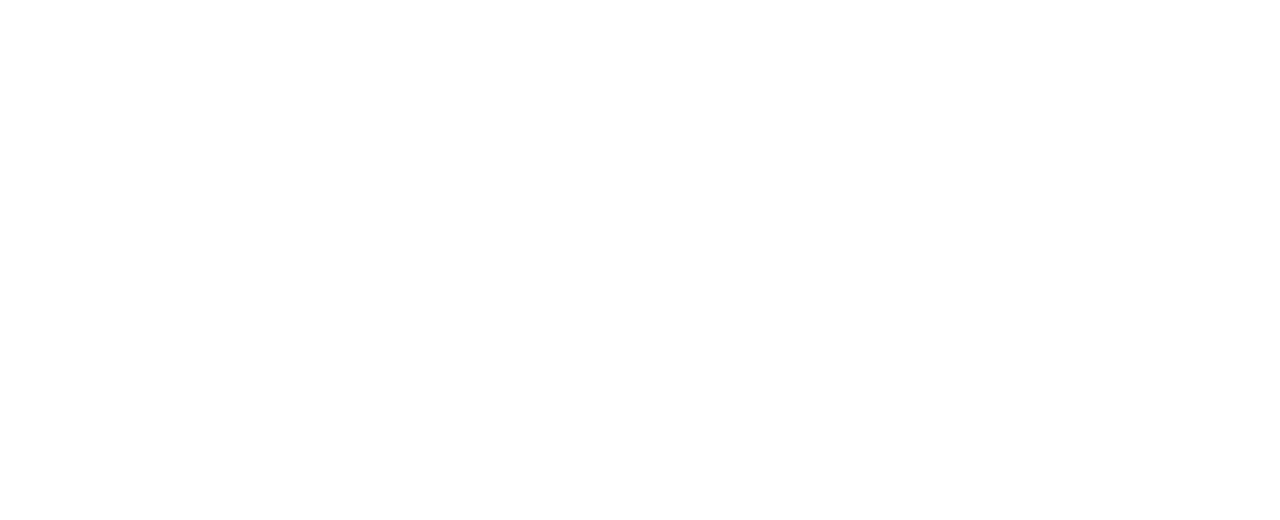
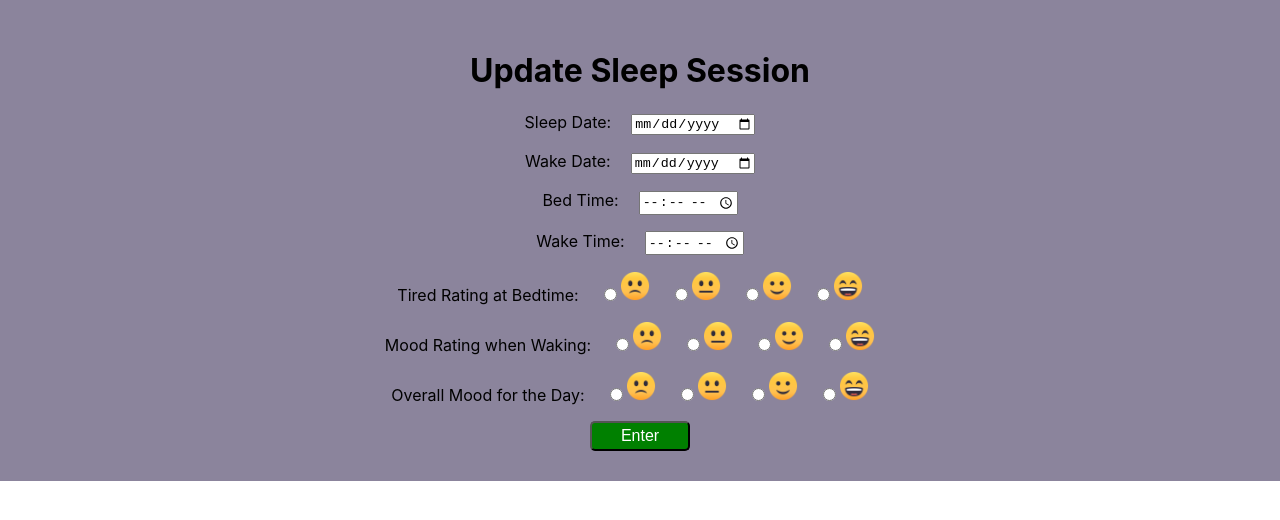
Before and after one commit to sleep-tracker/Front-End-Architect-1, a React (Create React App) app in the folder sleep-tracker/: page /updateform in a window 1280 px wide. Shown: the top 520 px of the page. Built offline with nearby package versions, Linux system fonts and the light colour scheme; no server answers; sample sign-in values are in the browser's storage.

Commit message:
need help getting sleep card data into UpdateForm.js

```diff
--- a/sleep-tracker/src/App.js
+++ b/sleep-tracker/src/App.js
@@ -9,6 +9,7 @@ import SleepList from './components/SleepList'
 import WhySleep from './components/WhySleep'
 import PrivateRoute from './components/PrivateRoute'
 import LoginForm from './components/LoginForm';
+import UpdateForm from './components/UpdateForm'
 
 class App extends Component {
     constructor(){
@@ -24,15 +25,15 @@ class App extends Component {
             <div className="App">
                 <Route exact path='/' component={SignupForm} />
 
+                <Route exact path='/login' render={props => <LoginForm {...props} />}/>
+
                 <PrivateRoute exact path='/sleepform' component={SleepForm} />
 
-                <PrivateRoute exact path='/sleepview'
-                    component={SleepList }/>
+                <PrivateRoute exact path='/sleepview' component={SleepList }/>
 
                 <PrivateRoute exact path='/whysleep' component={WhySleep} />
 
-                <Route exact path='/login' render={props => <LoginForm
-                        {...props} />}/>
+                <PrivateRoute exact path='/updateform' component={UpdateForm} />
             </div>
         )
     }
--- a/sleep-tracker/src/components/SleepCard.js
+++ b/sleep-tracker/src/components/SleepCard.js
@@ -25,7 +25,7 @@ const SleepCard = props => {
             <p>mood before: {props.session.moodBefore}</p>
             <p>mood after: {props.session.moodAfter}</p>
             <p>mood all day: {props.session.moodDuring}</p>
-            <SleepCardButton>Update</SleepCardButton>
+            <SleepCardButton onClick={() => {props.setCardForUpdate(props.session.id); props.history.push( "/updateform" )}}>Update</SleepCardButton>
             <SleepCardButton onClick={() => {props.deleteCard(props.session.id)}}>Delete</SleepCardButton>
         </SleepCardStyle>
     )
--- a/sleep-tracker/src/components/SleepList.js
+++ b/sleep-tracker/src/components/SleepList.js
@@ -61,7 +61,7 @@ class SleepList extends Component {
                 </HeaderDiv>
                 <SleepCardContainer>
                     {this.state.dataArray.map( (session, index) => (
-                        <SleepCard session={session} key={session.id} index={index} deleteCard={this.deleteCard} />
+                        <SleepCard {...this.props} session={session} key={session.id} index={index} deleteCard={this.deleteCard} />
                     ))}
                 </SleepCardContainer>
                 {/* <hr/> */}
--- a/sleep-tracker/src/components/UpdateForm.js
+++ b/sleep-tracker/src/components/UpdateForm.js
@@ -26,7 +26,7 @@ const SleepFormContainer = styled.div`
     background: #8b849c;
     padding-top: 30px;
 `
-export default class SignupForm extends React.Component {
+export default class UpdateForm extends React.Component {
     constructor() {
         super()
 
@@ -42,14 +42,18 @@ export default class SignupForm extends React.Component {
     }
 
     componentDidMount = () => {
-        this.setState({...this.props.sleepCardData})
+        axios.get( 'https://build-week-sleep-tracker.herokuapp.com/api/users', axiosConfig )
+            .then( res => {
+                this.setState( { ...res.data[0].data } )
+            } )
+            .catch( err => { console.error( err ) } )
     }
 
     handleChange = e => {
         this.setState( { [e.target.name]: e.target.value } )
     }
 
-    updateSleepInfo = (e, id) => {
+    updateSleepInfo = (e) => {
         e.preventDefault()
         let sleepObj = {}
         let sleep = this.state.sleepTime
@@ -110,6 +114,8 @@ export default class SignupForm extends React.Component {
             moodAfter: '',
             moodDuring: ''
         }
+
+        this.props.history.push( "/updateform" )
     }
 
     handleChange = e => {
@@ -120,8 +126,8 @@ export default class SignupForm extends React.Component {
     render() {
         return (
             <SleepFormContainer>
-                <h1>New Sleep Session</h1>
-                <form onSubmit={this.sendSleepInfo}>
+                <h1>Update Sleep Session</h1>
+                <form onSubmit={this.updateSleepInfo}>
                     <p><InputLabel>Sleep Date:</InputLabel>
                         <input
                             name='sleepDate'
```
